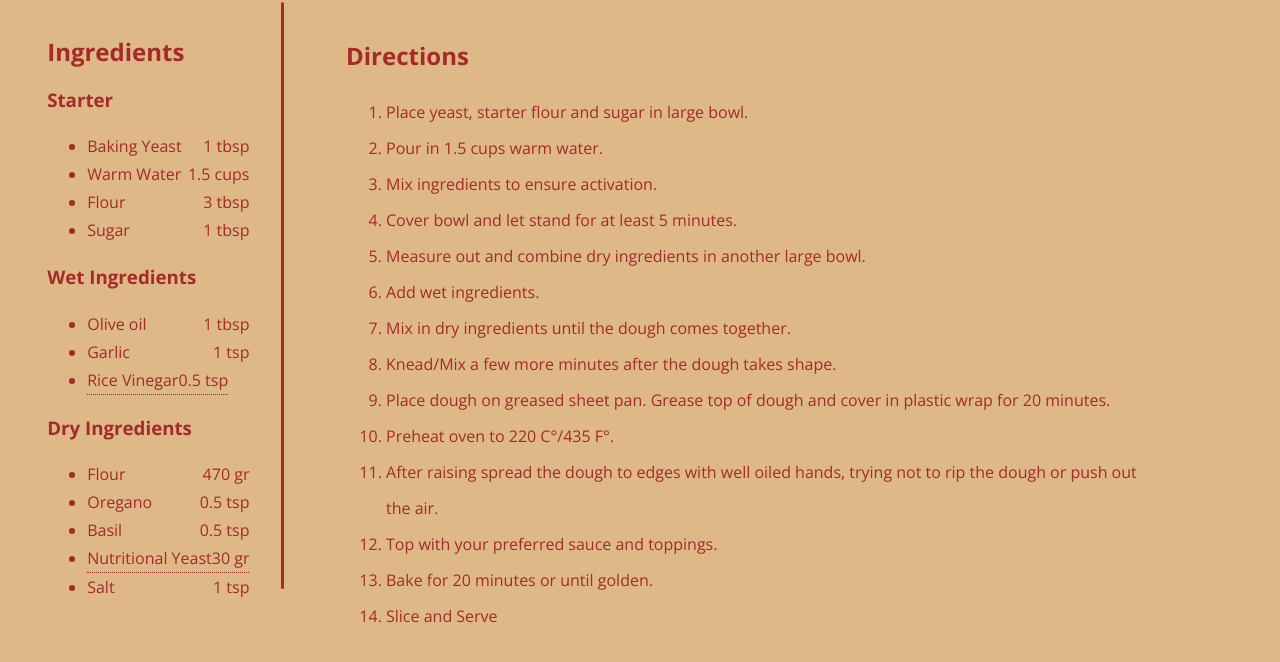
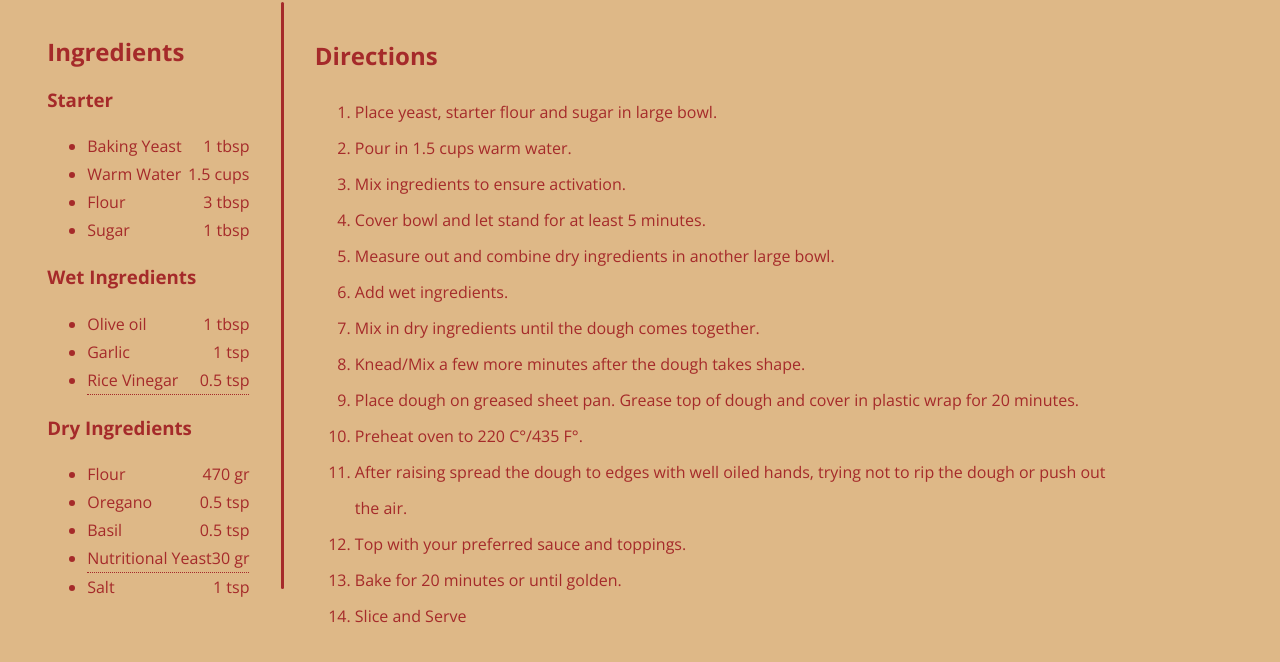
Before and after one commit to nszafranek/Assignment-3, a plain HTML site: page index.html in a window 1280 px wide. Shown: the part 84-746 px from the top of the page. Drawn offline with nearby package versions, Linux system fonts and the light colour scheme.

Commit message:
Update style.css

```diff
--- a/style.css
+++ b/style.css
@@ -40,7 +40,6 @@ h2 {
 
 .tooltip {
   position: relative;
-  display: inline-block;
   border-bottom: 1px dotted brown;
 }
 
@@ -87,7 +86,7 @@ h2 {
     width: 65%;
     height: 100%;
     float: left;
-    padding: 5%;
+    padding: 2.5%;
     line-height: 2.25em;
     padding-top: 1em;
   }
```
